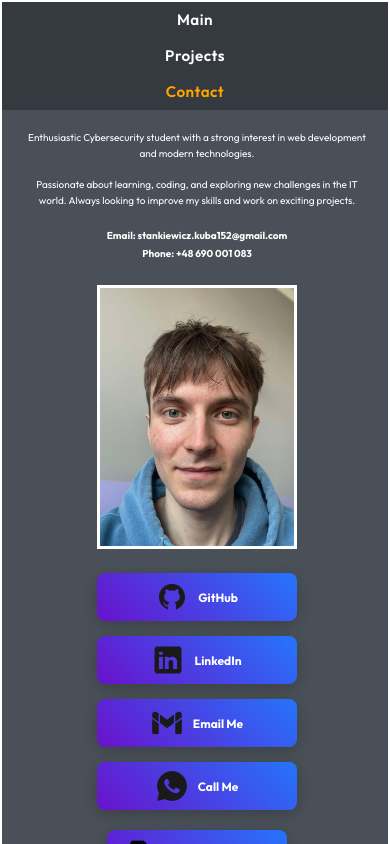
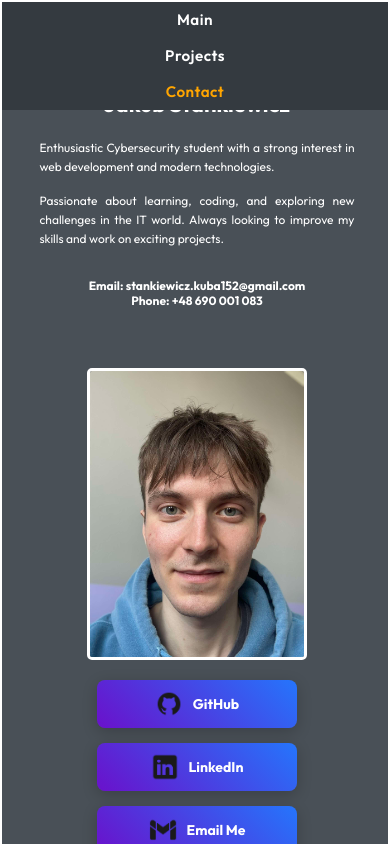
Before and after one commit to JakubStankiewicz1/kuba-portfolio, a React (Vite) app in the folder frontend/: page /kuba-portfolio/contact in a window 390 px wide. Built offline with nearby package versions, Linux system fonts and the light colour scheme.

Commit message:
Contact page update

```diff
--- a/frontend/src/components/ContactPage/contactPage.css
+++ b/frontend/src/components/ContactPage/contactPage.css
@@ -2,20 +2,22 @@
   padding: 20px;
   max-width: 1200px;
   margin: 0 auto;
-  min-height: 100vh; /* Zmieniono z height na min-height */
+  min-height: 100vh;
   display: flex;
-  flex-direction: column; /* Dodano flex-direction */
+  flex-direction: column;
   align-items: center;
   justify-content: center;
-  overflow-y: auto; /* Dodano overflow-y */
+  overflow-y: auto;
 }
 
 .contactPageContainer {
   display: flex;
   justify-content: space-between;
-  gap: 20px;
+  gap: 40px;
   width: 100%;
   max-width: 1000px;
+  align-items: center;
+  padding: 40px 0;
 }
 
 .contactPageContainerLeft,
@@ -27,30 +29,33 @@
   font-size: 34px;
   font-weight: 700;
   margin-bottom: 20px;
+  text-align: center;
 }
 
 .contactPageContainerLeftOne {
-  margin-bottom: 15px;
+  margin: 15px 0;
   line-height: 1.6;
   font-size: 16px;
   color: #fff;
+  text-align: justify;
 }
 
 .contactInfo {
-  margin-top: 20px;
+  margin: 30px 0;
   font-size: 16px;
   font-weight: bold;
-}
-
-.contactInfo p {
-  margin: 5px 0;
+  text-align: center;
 }
 
 .profileImage {
   width: 100%;
-  max-width: 420px;
-  margin-bottom: 20px;
+  max-width: 280px;
+  height: auto;
+  border-radius: 5px;
   border: 3px solid #fff;
+  display: block;
+  margin: 0 auto;
+  margin-bottom: 50px;
 }
 
 .contactButtons {
@@ -58,52 +63,33 @@
   flex-wrap: wrap;
   gap: 15px;
   justify-content: center;
+  margin-top: -30px;
 }
 
 .contactButton {
-  position: relative;
   display: flex;
   align-items: center;
   justify-content: center;
-  padding: 12px 20px;
   background: linear-gradient(45deg, #6a11cb, #2575fc);
   color: white;
-  text-align: center;
   text-decoration: none;
   border-radius: 8px;
-  transition: transform 0.3s ease;
+  transition: all 0.3s ease;
   font-size: 16px;
   font-weight: bold;
   width: 220px;
+  padding: 12px 15px;
   box-shadow: 0 4px 15px rgba(0, 0, 0, 0.2);
-  overflow: hidden;
-}
-
-.contactButton::before {
-  content: '';
-  position: absolute;
-  top: 0;
-  left: 0;
-  width: 100%;
-  height: 100%;
-  background: rgba(255, 255, 255, 0.2);
-  border-radius: 8px;
-  opacity: 0;
-  transition: opacity 0.3s ease;
-  z-index: -1;
-}
-
-.contactButton:hover::before {
-  opacity: 1;
 }
 
 .contactButton:hover {
   transform: scale(1.05);
+  box-shadow: 0 6px 20px rgba(0, 0, 0, 0.3);
 }
 
 .contactButton img {
-  width: 32px;
-  height: 32px;
+  width: 28px;
+  height: 28px;
   margin-right: 10px;
 }
 
@@ -111,36 +97,31 @@
   width: 100%;
   max-width: 300px;
   background-color: #ff5722;
-}
-
-.contactButton.download:hover::before {
-  background-color: rgba(255, 87, 34, 0.2);
-}
-
-.contactButton.download:hover {
-  background-color: #e64a19;
+  margin-top: -17px;
 }
 
 .buttonsContainer {
   display: flex;
   flex-direction: column;
   align-items: center;
-  gap: 20px;
+  gap: 26px;
   justify-content: center;
 }
 
-/* RESPONSYWNOŚĆ */
 @media (max-width: 1024px) {
   .contactPageContainer {
     flex-direction: column;
     align-items: center;
+    gap: 30px;
   }
 
   .contactPageContainerLeft,
   .contactPageContainerRight {
-    width: 100%;
+    width: 90%;
   }
+}
 
+@media (max-width: 768px) {
   .contactPageContainerLeftTop {
     font-size: 28px;
   }
@@ -161,23 +142,15 @@
     width: 100%;
     max-width: 200px;
   }
-
-  .contactButton.download {
-    max-width: 250px;
-  }
 }
 
-@media (max-width: 768px) {
+@media (max-width: 480px) {
   .contactPageContainerLeftTop {
-    font-size: 24px;
+    font-size: 22px;
   }
 
   .contactPageContainerLeftOne {
     font-size: 12px;
-  }
-
-  .contactPageContainer {
-    margin-bottom: 100px;
   }
 
   .contactInfo {
@@ -185,42 +158,11 @@
   }
 
   .profileImage {
-    max-width: 250px;
+    max-width: 220px;
   }
 
   .contactButton {
     font-size: 14px;
-    padding: 10px 16px;
-  }
-
-  .contactButton.download {
-    max-width: 200px;
+    padding: 10px 14px;
   }
 }
-
-@media (max-width: 480px) {
-  .contactPageContainerLeftTop {
-    font-size: 20px;
-  }
-
-  .contactPageContainerLeftOne {
-    font-size: 10px;
-  }
-
-  .contactInfo {
-    font-size: 10px;
-  }
-
-  .profileImage {
-    max-width: 200px;
-  }
-
-  .contactButton {
-    font-size: 12px;
-    padding: 8px 12px;
-  }
-
-  .contactButton.download {
-    max-width: 180px;
-  }
-}
```
Also changed, not shown: frontend/src/components/ContactPage/ContactPage.jsx (+41 -17 lines).
